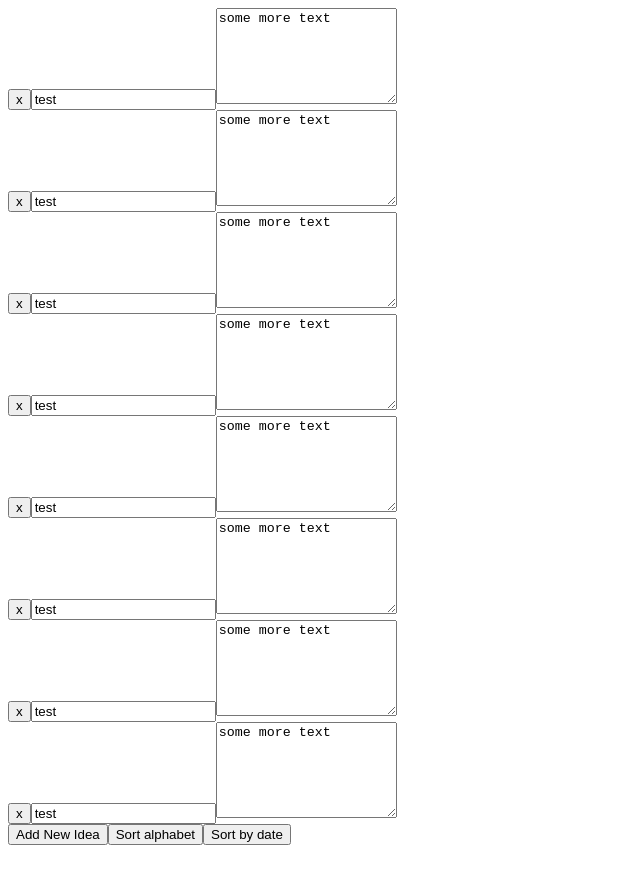
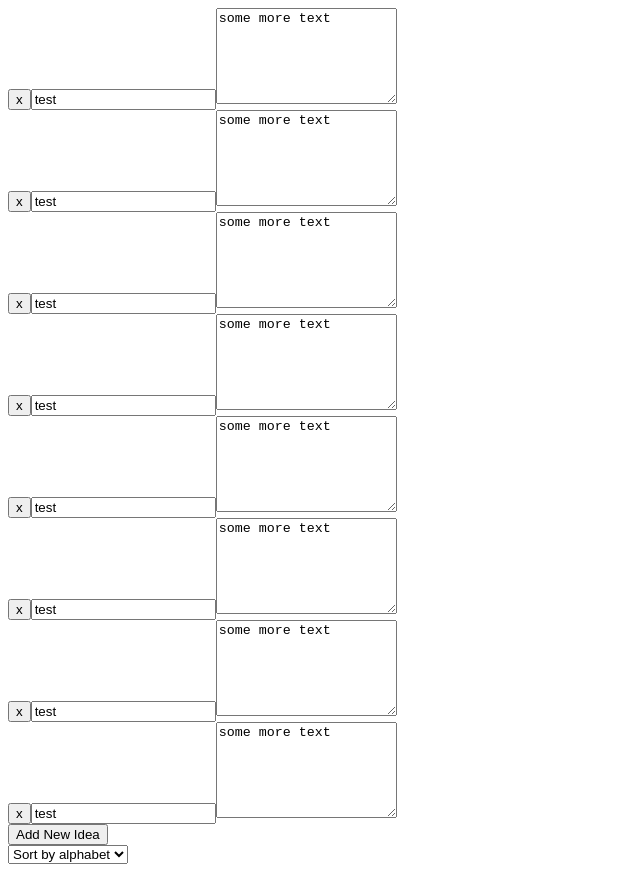
Before and after one commit to Thorrik58/ideaboard, a Next.js app: page / in a window 1280 px wide. Shown: the whole page, without its empty margins (0-640 px from the left). Built offline with nearby package versions, Linux system fonts and the light colour scheme; data requests are answered from the project's data file.

Commit message:
sort from dropdown

```diff
--- a/pages/index.js
+++ b/pages/index.js
@@ -20,9 +20,9 @@ class App extends Component {
     return { data }
   }
 
-  sortArray(sortType) {
+  sortArray(e) {
     var arr = [...this.state.cards];
-    if (sortType === 'alphabet') {
+    if (e.target.value === 'alphabet') {
       arr.sort(function(a, b){
         if(a.title < b.title) { return -1; }
         if(a.title > b.title) { return 1; }
@@ -30,7 +30,7 @@ class App extends Component {
       })
       this.setState({cards: arr});
     }
-    if (sortType === 'date') {
+    if (e.target.value === 'date') {
       arr.sort(function(a, b){
         if(a.created_date < b.created_date) { return -1; }
         if(a.created_date > b.created_date) { return 1; }
@@ -146,8 +146,13 @@ class App extends Component {
             onClick={this.onClickCard}
             isNewCard={this.state.cardAdded}/>)}
         <button className={styles.add_idea_btn} onClick={() => { this.addIdea() }}><p>Add New Idea</p></button>
-        <button className={styles.add_idea_btn} onClick={() => { this.sortArray('alphabet') }}><p>Sort alphabet</p></button>
-        <button className={styles.add_idea_btn} onClick={() => { this.sortArray('date') }}><p>Sort by date </p></button>
+        <form >
+          <select
+          onChange={(e) => {this.sortArray(e)}}>
+            <option value="alphabet">Sort by alphabet</option>
+            <option value="date">Sort by date</option>
+          </select>
+        </form>
       </div>
     )
   }
```
